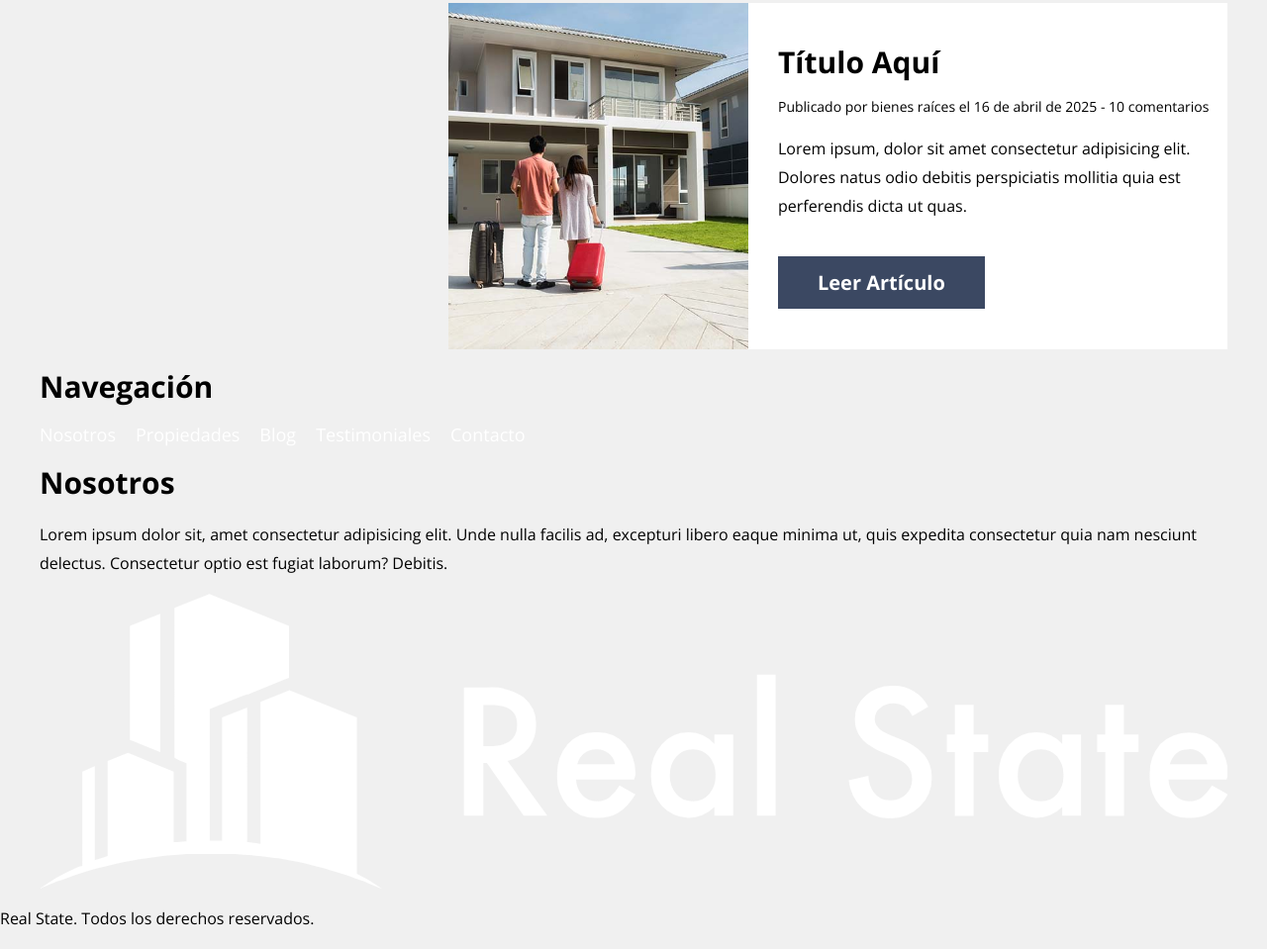
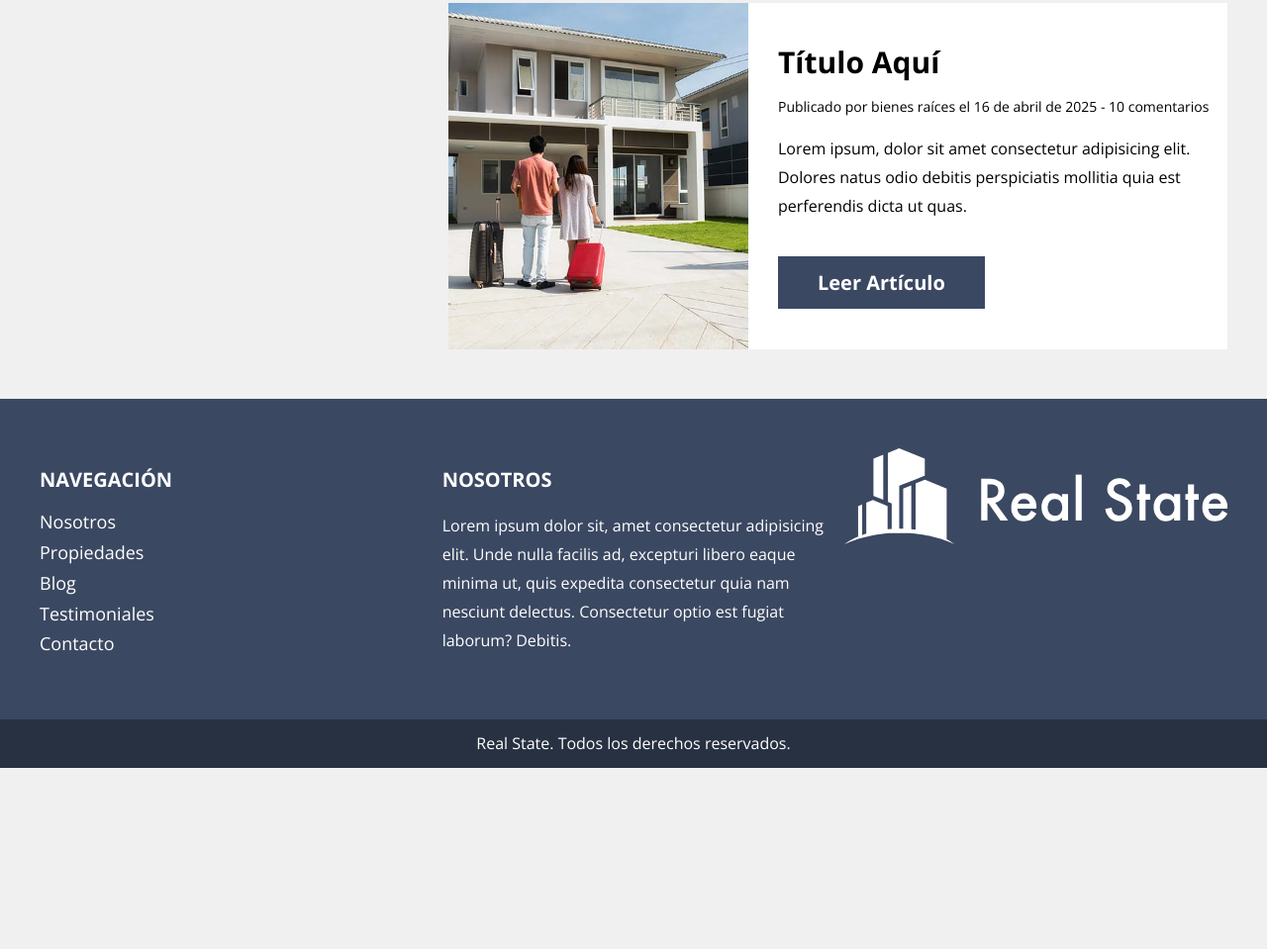
Before and after one commit to dauncosaciar/real-state-app, a website: page index.html in a window 1280 px wide. Shown: the part 3566-4525 px from the top of the page at 99% size. After the commit the page ends 4342 px from the top, so only its background shows below. Drawn offline with nearby package versions, Linux system fonts and the light colour scheme; files that its build step writes are made by us from their sources; files whose address does not match are found by name.

Commit message:
add footer section css code

```diff
--- a/index.html
+++ b/index.html
@@ -282,22 +282,12 @@
         <div class="footer__box">
           <h3 class="footer__heading">Navegación</h3>
 
-          <nav class="navigation">
-            <a href="#" class="navigation__link navigation__link--vertical">
-              Nosotros
-            </a>
-            <a href="#" class="navigation__link navigation__link--vertical">
-              Propiedades
-            </a>
-            <a href="#" class="navigation__link navigation__link--vertical">
-              Blog
-            </a>
-            <a href="#" class="navigation__link navigation__link--vertical">
-              Testimoniales
-            </a>
-            <a href="#" class="navigation__link navigation__link--vertical">
-              Contacto
-            </a>
+          <nav class="footer__navigation">
+            <a href="#" class="footer__link">Nosotros</a>
+            <a href="#" class="footer__link">Propiedades</a>
+            <a href="#" class="footer__link">Blog</a>
+            <a href="#" class="footer__link">Testimoniales</a>
+            <a href="#" class="footer__link">Contacto</a>
           </nav>
         </div>
 
--- a/src/scss/app.scss
+++ b/src/scss/app.scss
@@ -1,3 +1,4 @@
 @use "base";
 @use "ui/header";
 @use "ui/content";
+@use "ui/footer";
--- /dev/null
+++ b/src/scss/ui/footer/_footer.scss
@@ -0,0 +1,49 @@
+@use "sass:color";
+@use "base/variables" as v;
+@use "base/mixins" as m;
+
+/* Footer */
+.footer {
+  background-color: v.$primary;
+  padding-top: 5rem;
+  margin-top: 5rem;
+
+  &__grid {
+    @include m.tablet {
+      @include m.grid(3, 2rem);
+    }
+  }
+
+  &__heading {
+    color: v.$white;
+    font-size: 2rem;
+    text-transform: uppercase;
+  }
+
+  &__text {
+    color: v.$white;
+  }
+
+  &__navigation {
+    display: flex;
+    flex-direction: column;
+  }
+
+  &__link {
+    color: v.$white;
+    font-size: 1.8rem;
+    margin-bottom: 1rem;
+
+    &:last-of-type {
+      margin-bottom: 0;
+    }
+  }
+
+  &__copyright {
+    background-color: color.adjust(v.$primary, $lightness: -10%);
+    text-align: center;
+    padding: 1rem;
+    margin: 5rem 0 0;
+    color: v.$white;
+  }
+}
--- /dev/null
+++ b/src/scss/ui/footer/_index.scss
@@ -0,0 +1 @@
+@forward "footer";
```
